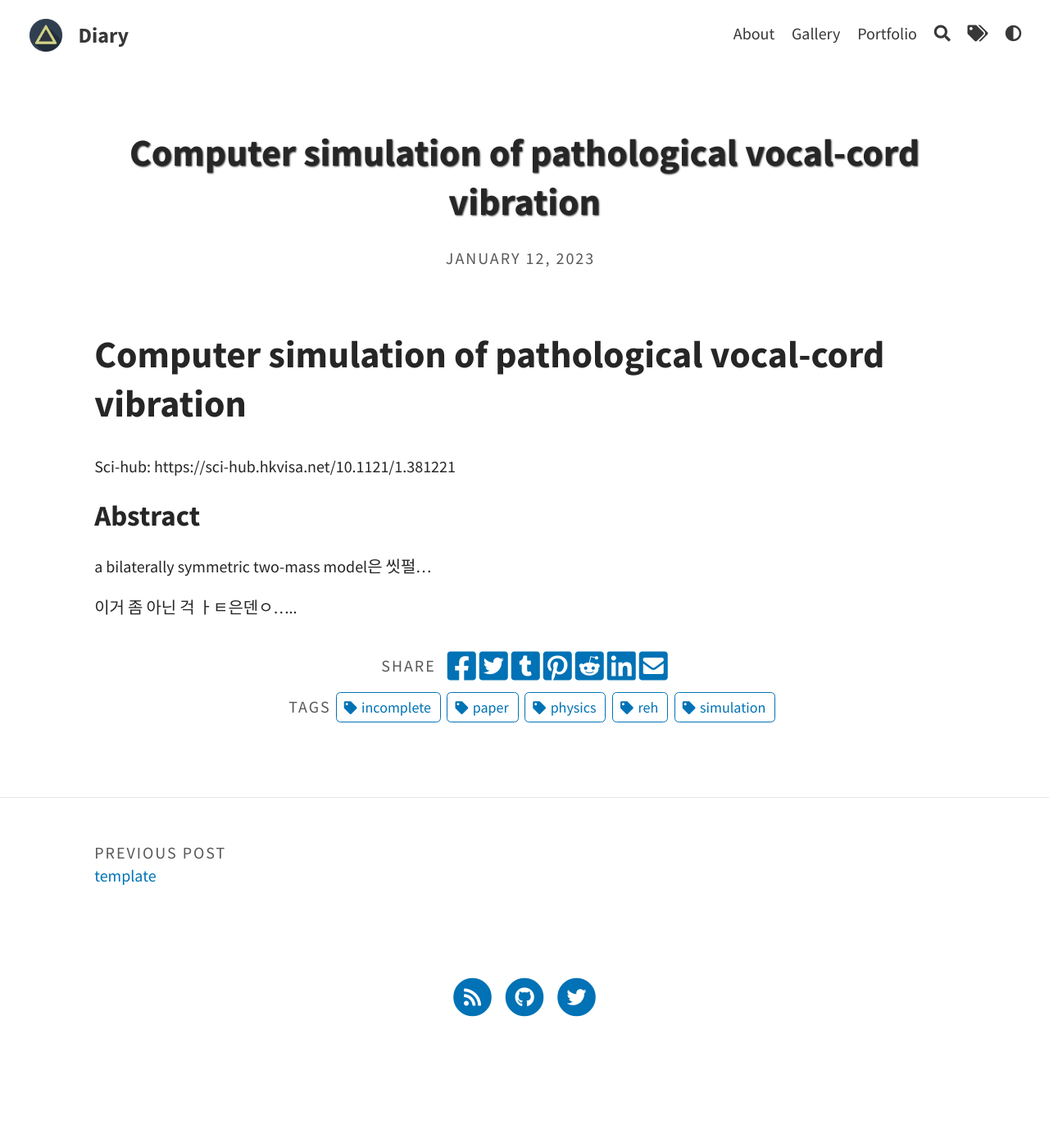
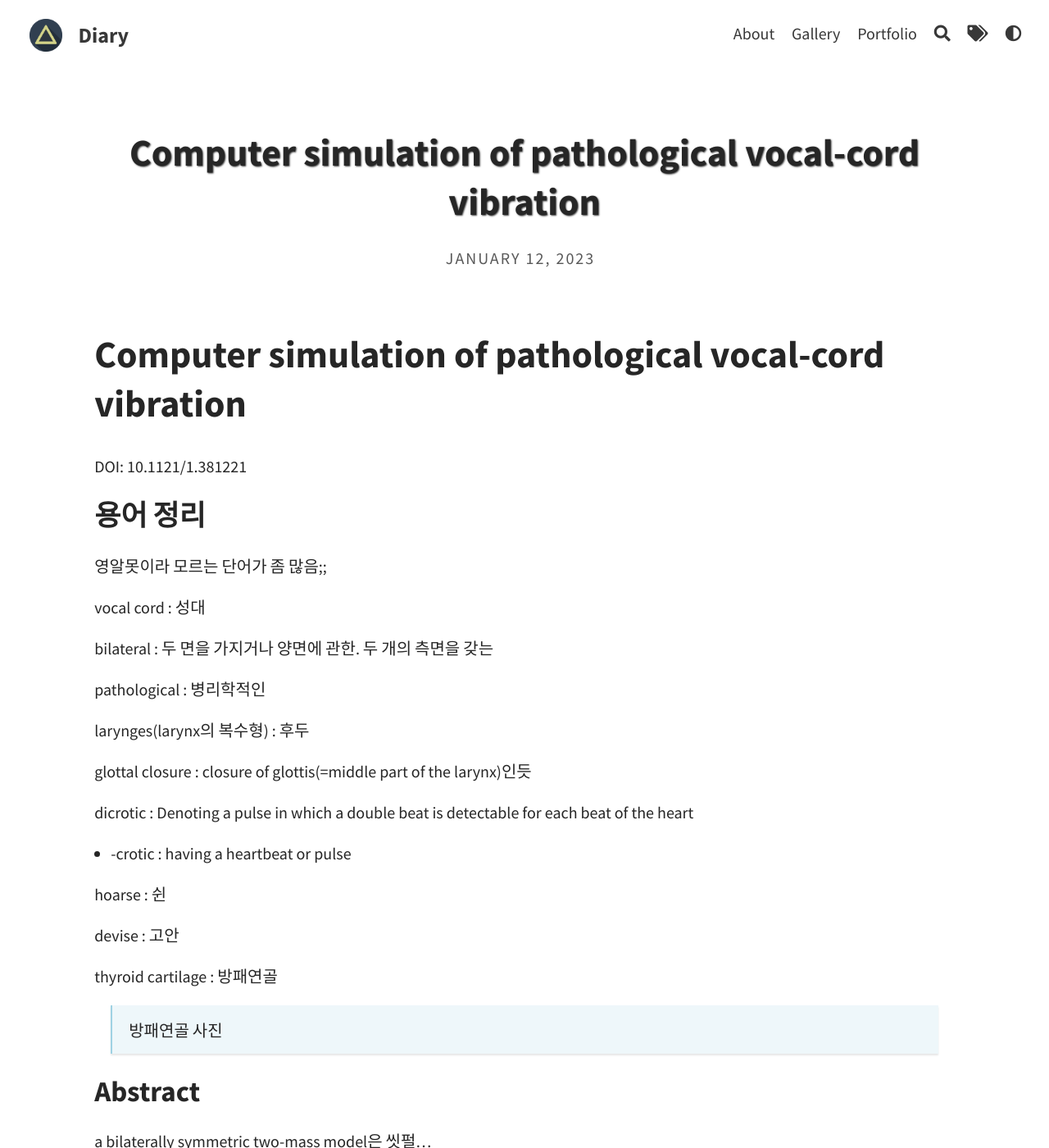
Before and after one commit to sixicode/sixicode.github.io, a Jekyll site: the page built from _posts/2023-01-12-computer-simulation-of-pathological-vocal--cord-vibration.md, in a window 1280 px wide and 1400 px high. Shown: the whole window at 82% size. Built offline with Jekyll 4.4.1, drawn with Linux system fonts in a browser that asks for light colours; nearby versions of some CDN libraries; library files that are not in the unit come from our copies; comment, search, counter and statistics services are not loaded.

Commit message:
10.1121/1.381221 편집

```diff
--- a/_posts/2023-01-12-computer-simulation-of-pathological-vocal--cord-vibration.md
+++ b/_posts/2023-01-12-computer-simulation-of-pathological-vocal--cord-vibration.md
@@ -7,7 +7,33 @@ tags: [paper, simulation, physics, reh, incomplete]
 
 # Computer simulation of pathological vocal-cord vibration
 
-Sci-hub: https://sci-hub.hkvisa.net/10.1121/1.381221
+DOI: 10.1121/1.381221
+
+## 용어 정리
+
+영알못이라 모르는 단어가 좀 많음;;
+
+vocal cord : 성대
+
+bilateral : 두 면을 가지거나 양면에 관한. 두 개의 측면을 갖는
+
+pathological : 병리학적인
+
+larynges(larynx의 복수형) : 후두
+
+glottal closure : closure of glottis(=middle part of the larynx)인듯
+
+dicrotic : Denoting a pulse in which a double beat is detectable for each beat of the heart
+- -crotic : having a heartbeat or pulse
+
+hoarse : 쉰
+
+devise : 고안
+
+thyroid cartilage : 방패연골
+> <details><summary>방패연골 사진</summary><img src="https://upload.wikimedia.org/wikipedia/commons/thumb/8/8a/Larynx_external_en.svg/375px-Larynx_external_en.svg.png"></details>
+
+
 
 ## Abstract
 
```
